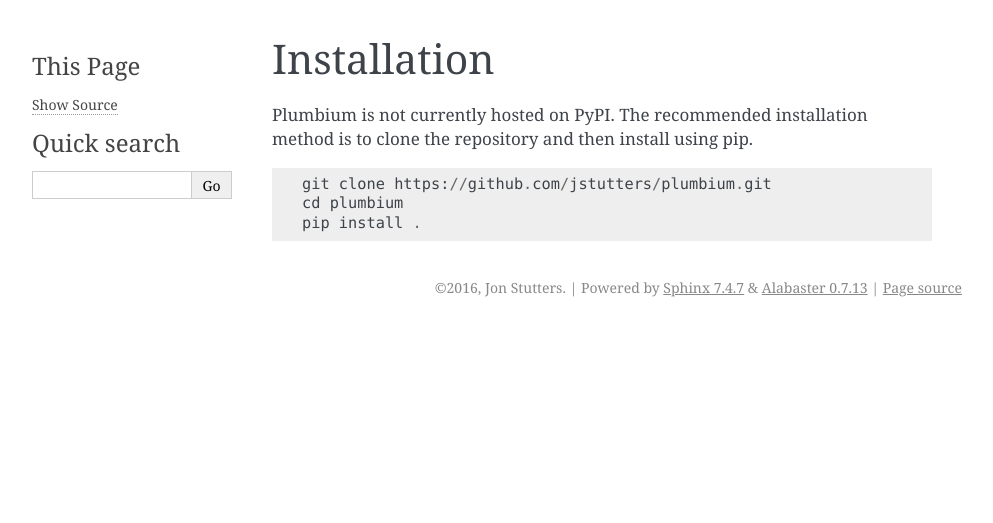
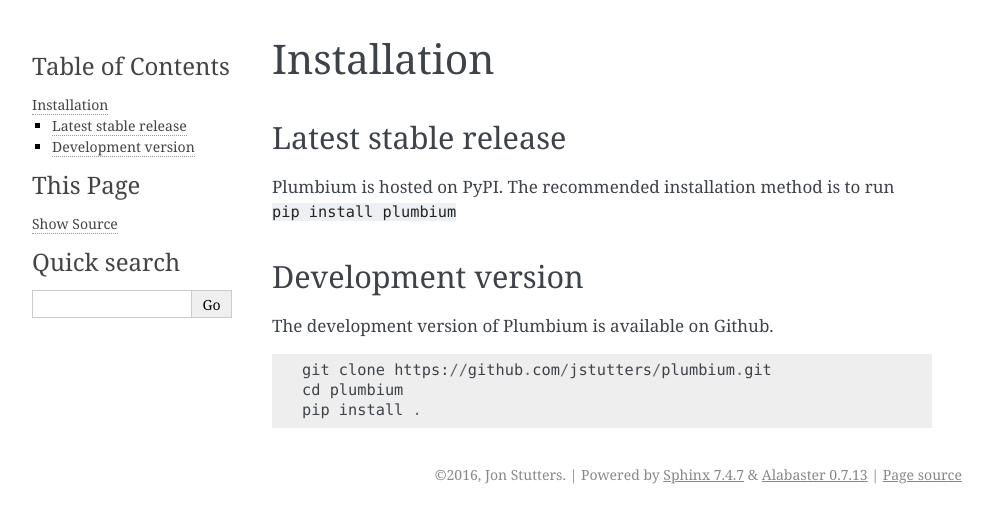
Before and after one commit to jstutters/pirec, a Sphinx documentation site: the page built from docs/installation.rst, in a window 1280 px wide. Shown: the top 523 px of the page, without its empty margins (148-1141 px from the left). Built offline with Sphinx 7.4.7, drawn with Linux system fonts in a browser that asks for light colours.

Commit message:
Add pip method to installation instructions

```diff
--- a/README.rst
+++ b/README.rst
@@ -56,9 +56,7 @@
 
 ::
 
-    git clone https://github.com/jstutters/plumbium.git
-    cd plumbium
-    pip install .
+    pip install plumbium
 
 
 Documentation
--- a/docs/installation.rst
+++ b/docs/installation.rst
@@ -1,8 +1,17 @@
 Installation
 ============
 
-Plumbium is not currently hosted on PyPI.  The recommended installation method
-is to clone the repository and then install using pip.
+Latest stable release
+---------------------
+
+Plumbium is hosted on PyPI.  The recommended installation method
+is to run ``pip install plumbium``
+
+
+Development version
+-------------------
+
+The development version of Plumbium is available on Github.
 
 ::
 
```
